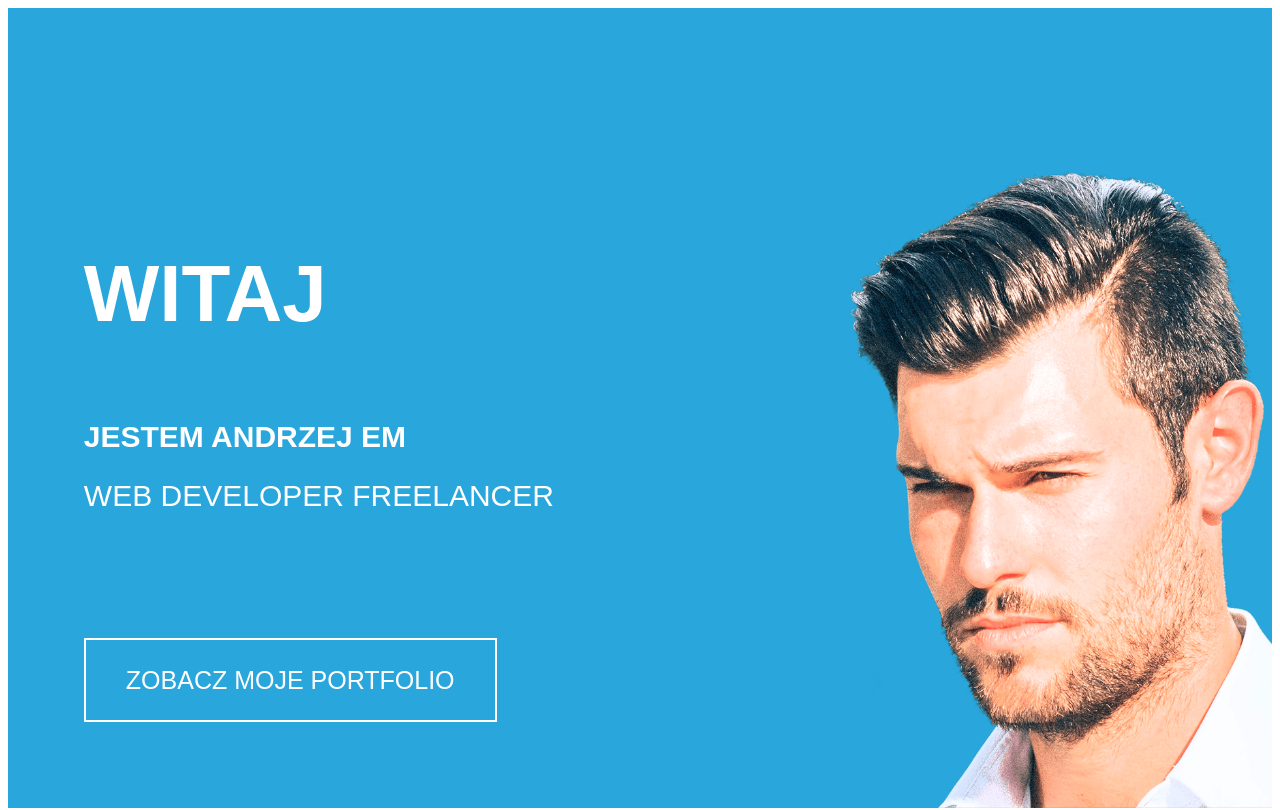
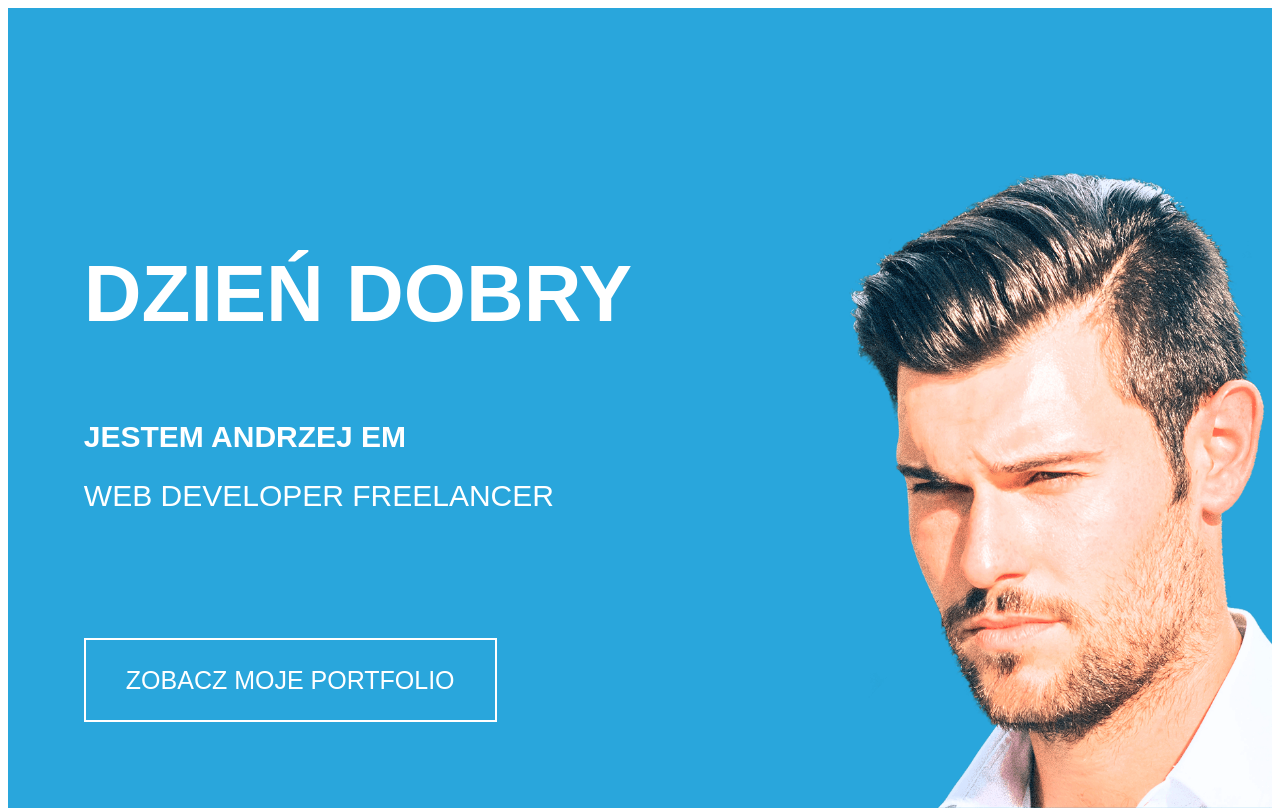
Before and after one commit to devendriu/stonaweb, a plain HTML site: page index.html in a window 1280 px wide. Shown: the top 810 px of the page. Drawn offline with Linux system fonts and the light colour scheme.

Commit message:
Update index.html

```diff
--- a/index.html
+++ b/index.html
@@ -11,7 +11,7 @@
 <body>
     <header>
         <div class="head">
-            <p>witaj</p>
+            <p>Dzień dobry</p>
             <h1>jestem Andrzej EM </h1>
             <h2> web developer freelancer </h2>
             <button>zobacz moje portfolio</button>
@@ -122,4 +122,6 @@
         </div>
     </section>
     <footer>&copy;2023 Andrzejem</footer>
-</body></html>
+</body>
+
+</html>
```
